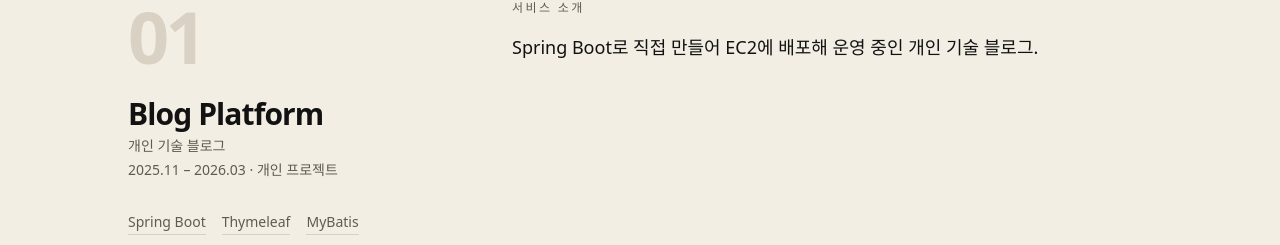
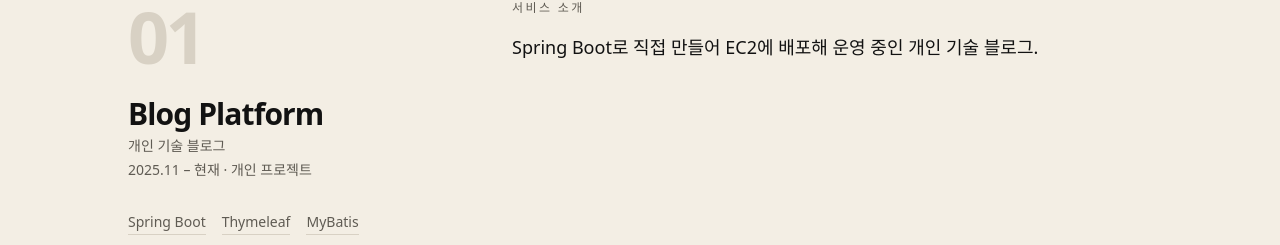
Before and after one commit to hot-gamja/portfolio-v1, a React (Vite) app: page / in a window 1280 px wide. Shown: the part 1150-1395 px from the top of the page. Built offline with nearby package versions, Linux system fonts and the light colour scheme; a web font is replaced by a local one.

Commit message:
Fix Blog Platform duration to ongoing

```diff
--- a/src/data/projects.js
+++ b/src/data/projects.js
@@ -4,7 +4,7 @@ export const projects = [
     title: 'Blog Platform',
     subtitle: '개인 기술 블로그',
     dark: false,
-    duration: '2025.11 – 2026.03',
+    duration: '2025.11 – 현재',
     teamSize: '개인 프로젝트',
     description: 'Spring Boot로 직접 만들어 EC2에 배포해 운영 중인 개인 기술 블로그.',
     techStack: ['Spring Boot', 'Thymeleaf', 'MyBatis', 'PostgreSQL', 'Tailwind CSS', 'Docker', 'AWS'],
```
